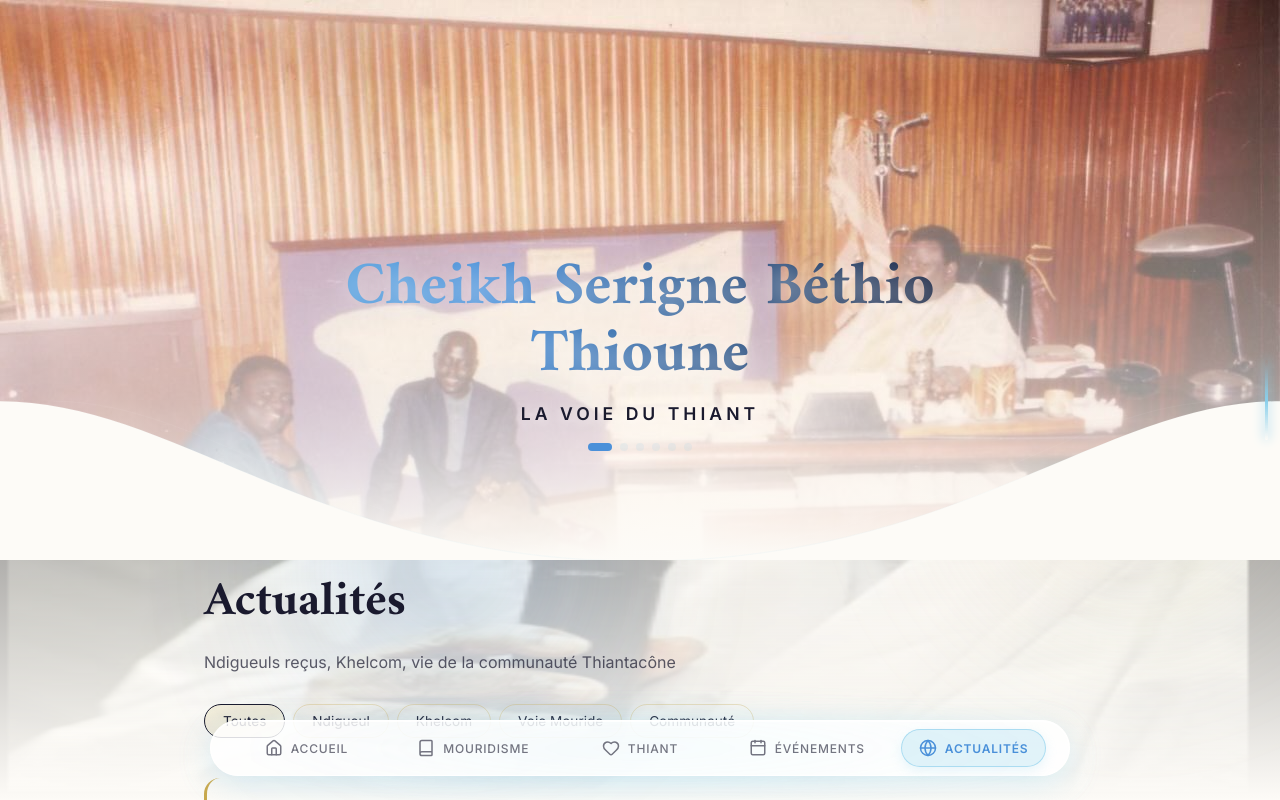
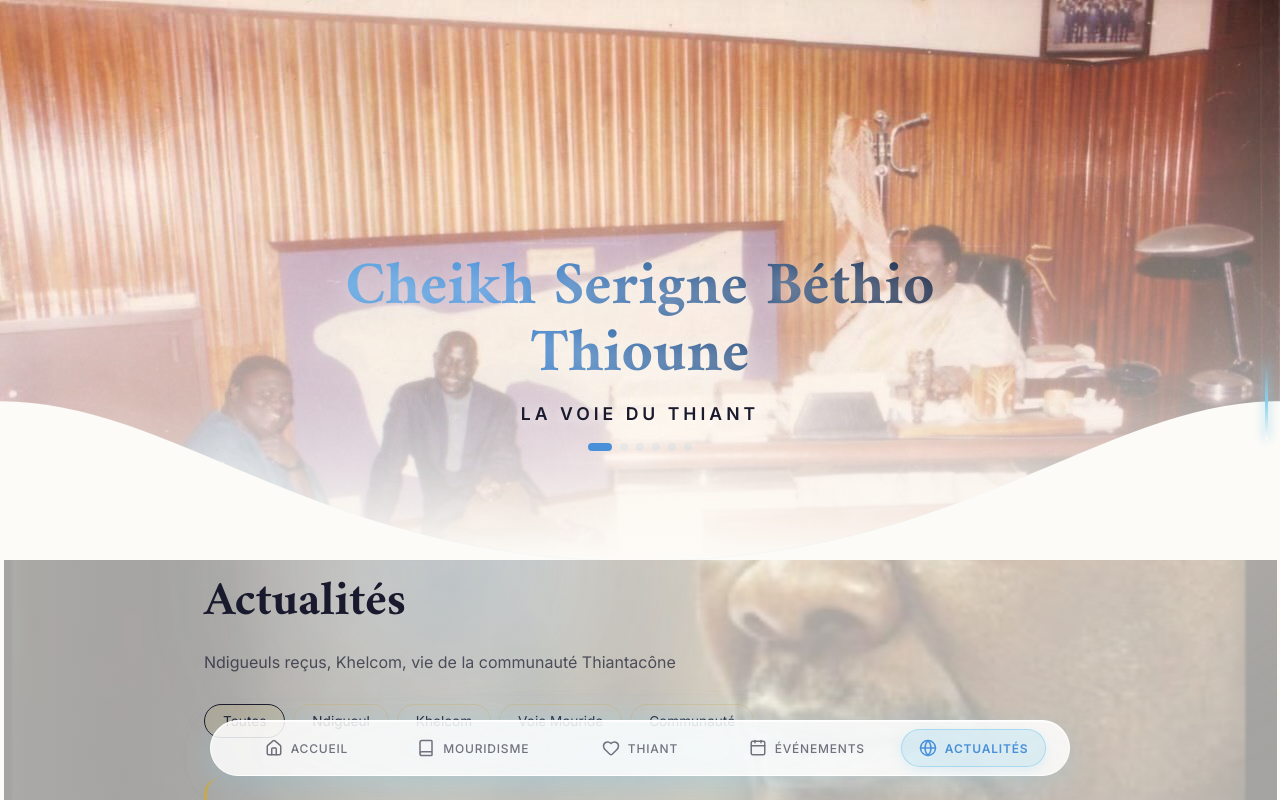
Before and after one commit to Ikfini-101/app-serigne-bethio, a React (Vite) app: page /actualites in a window 1280 px wide. Shown: the top 800 px of the page. Built offline with nearby package versions, Linux system fonts and the light colour scheme.

Commit message:
style: redimensionnement de l'image de fond avec 'contain' pour voir la totalité de la hauteur

```diff
--- a/src/index.css
+++ b/src/index.css
@@ -35,10 +35,10 @@ body {
   font-family: 'Inter', sans-serif;
   background-color: #FDFBF7; /* Couleur lait */
   background-image:
-    linear-gradient(to bottom, rgba(253, 251, 247, 0.65) 0%, rgba(253, 251, 247, 0.65) 65%, #FDFBF7 100%),
+    linear-gradient(to bottom, rgba(253, 251, 247, 0.65) 0%, rgba(253, 251, 247, 0.65) 100%),
     url('/assets/background-image-cheikh-bethio-1.png');
-  background-size: 100% auto;
-  background-position: center top;
+  background-size: contain;
+  background-position: center;
   background-attachment: fixed;
   background-repeat: no-repeat;
   color: var(--charcoal);
```
